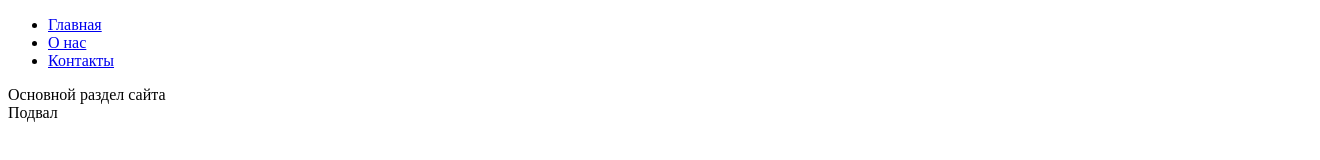
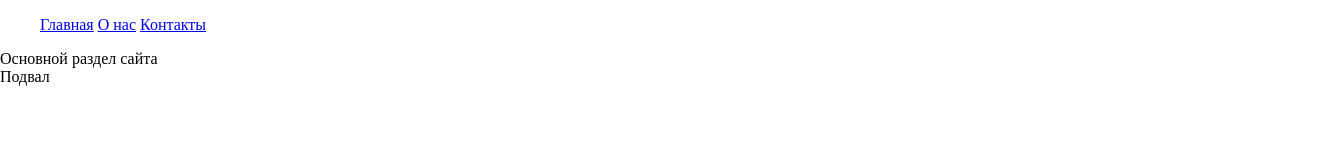
Before and after one commit to v-a-antoshkin/site, a plain HTML site: page index.html in a window 1280 px wide. Shown: the whole page, 1320 px wide, since content can reach past the window. Drawn offline with Linux system fonts and the light colour scheme.

Commit message:
My main menu

```diff
--- /dev/null
+++ b/css/style.css
@@ -0,0 +1,12 @@
+body {
+    margin: 0;
+}
+
+nav > ul {
+    list-style: none;
+    width: 100%;
+}
+
+ul > li {
+    display: inline-block;
+}
--- a/index.html
+++ b/index.html
@@ -4,6 +4,7 @@
     <meta charset="UTF-8">
     <meta name="viewport" content="width=device-width, initial-scale=1.0">
     <title>Мой сайт</title>
+    <link rel="stylesheet" href="css/style.css">
 </head>
 <body>
     <header>
```
